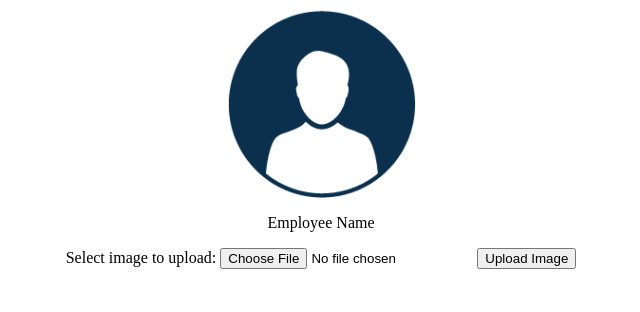
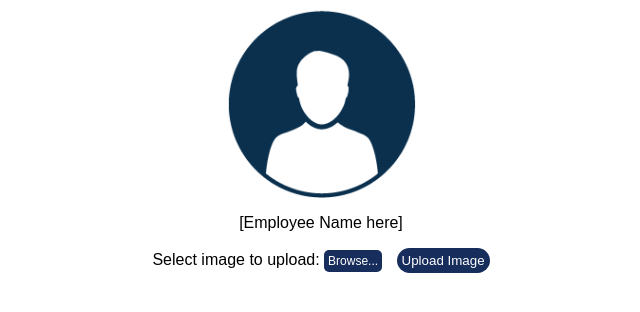
Before and after one commit to KobeNorris/Support-Engineer-Rostering, a PHP site: page /uploadFileTest.php in a window 1280 px wide. Shown: the top 312 px of the page, without its empty margins (319-959 px from the left). Run offline with PHP 8.4, Linux system fonts and the light colour scheme; data that the repository does not hold is empty; some libraries are stand-ins or nearby versions.

Commit message:
added style sheet

```diff
--- /dev/null
+++ b/NicoleMillinship-FileUploadDemo/uploadFileStyles.css
@@ -0,0 +1,44 @@
+body {
+    font-family: 'Muli', sans-serif;
+}
+
+p {
+    text-align: center;
+}
+
+#profilePicture {
+    display: block;
+    margin-left: auto;
+    margin-right: auto;
+    width:15%;
+    height:15%;
+}
+
+input[type=submit]{
+    background-color: #172D5C;
+    padding: 5px;
+    border: none;
+    color: #fff;
+    outline: none;
+    border-radius: 30px;
+    font-family: 'Muli', sans-serif;
+    margin-left: 10px;
+}
+
+
+#browse {
+    display: inline-block;
+    background-color: #172D5C;
+    padding: 4px;
+    border: none;
+    color: #fff;
+    outline: none;
+    border-radius: 5px;
+    font-family: 'Muli', sans-serif;
+    font-size: 12px;
+}
+
+
+#fileToUpload {
+    display: none;
+}
--- a/NicoleMillinship-FileUploadDemo/uploadFileTest.php
+++ b/NicoleMillinship-FileUploadDemo/uploadFileTest.php
@@ -3,16 +3,33 @@
 <html>
     <head>
         <title>Upload File Test</title>
+        <link rel="stylesheet" type="text/css" href="uploadFileStyles.css">
+        <script>
+            function readURL() {
+                var input = document.getElementById("fileToUpload");
+                if (input.files && input.files[0]) {
+                    var reader = new FileReader();
+
+                    reader.onload = function (e) {
+                        $('#profilePicture').attr('src', e.target.result);
+                    }
+                    reader.readAsDataURL(input.files[0]);
+                }
+            }
+        </script>
     </head>
     <body>
         <div>
-            <img id="profilePicture" style="display: block; margin-left: auto; margin-right: auto; width:15%; height:15%" src="uploads/defaultImage.png" />
-            <p style="text-align: center">Employee Name</p>
+            <img id="profilePicture" src="uploads/defaultImage.png" />
+            <p>[Employee Name here]</p>
         </div>
 
-        <form action="upload.php" method="post" style="text-align: center">
+        <form action="uploadFileTest.php" method="post" style="text-align: center" enctype="multipart/form-data">
             Select image to upload:
-            <input id="imageUpload" type="file" name="fileToUpload" placeholder="Photo" required="" capture>
+            <label for="fileToUpload" id="browse">
+                <i id="browseOverlay"></i>Browse...
+            </label>
+            <input id="fileToUpload" type="file" name="fileToUpload" placeholder=z"Profile Picture" onchange="readURL()" required="">
             <input type="submit" value="Upload Image" name="submitImage">
         </form>
     </body>
@@ -21,21 +38,16 @@
 </html>
 
 <?php
+$target_dir = "uploads/"; //the directory where the file will be placed
+$target_file = $target_dir . basename($_FILES["fileToUpload"]["name"]); //the path of the file, including its file name
+$uploadOk = 1;
+$imageFileType = strtolower(pathinfo($target_file,PATHINFO_EXTENSION)); //get the file extension of uploaded image
 
-$target_dir = "uploads/"; //the directory where the file will be placed
-$target_file = $target_dir . basename($_FILES["fileToUpload"]["name"]); //the path of the file
-$uploadOk = 1;
-$imageFileType = strtolower(pathinfo($target_file,PATHINFO_EXTENSION)); //file extension
+if(isset($_POST["submitImage"])) {
+    $check = getimagesize($_FILES["fileToUpload"]["tmp_name"]);
 
-if(isset($_POST["submit"])) {
-    $check = getimagesize($_FILES["fileToUpload"]["tmp_name"]);
     //if file isn't an image
     if($check == false) {
-        $uploadOk = 0;
-    }
-    // Check if file already exists
-    if (file_exists($target_file)) {
-        echo "Sorry, file already exists. <br>";
         $uploadOk = 0;
     }
 
@@ -46,22 +58,18 @@ if(isset($_POST["submit"])) {
     }
 
     // Allow certain file formats
-    if($imageFileType != "jpg" && $imageFileType != "png" && $imageFileType != "jpeg" && $imageFileType != "gif" ) {
-        echo "Sorry, only JPG, JPEG, PNG & GIF files are allowed. <br>";
+    if($imageFileType != "jpg" && $imageFileType != "png" && $imageFileType != "jpeg") {
+        echo "Sorry, only JPG, JPEG, & PNG files are allowed. <br>";
         $uploadOk = 0;
     }
 
     // Error message if the file can't be uploaded
-    if ($uploadOk == 0) {
-        echo "Error - Your file was not uploaded.";
-    // if everything is ok, try to upload file
-    } else {
-        if (move_uploaded_file($_FILES["fileToUpload"]["tmp_name"], $target_file)) {
-            echo "The file ". basename( $_FILES["fileToUpload"]["name"]). " has been uploaded.";
-        } else {
-            echo "Sorry, there was an error uploading your file. Please try again.";
-        }
+    if ($uploadOk == 1 && move_uploaded_file($_FILES["fileToUpload"]["tmp_name"], $target_file)) {
+        echo "The file ". basename( $_FILES["fileToUpload"]["name"]). " has been uploaded.";
     }
+    else
+        echo "Sorry, your file was not uploaded. Please try again.";
+
 }
 
 ?>
```
Also changed, not shown: NicoleMillinship-FileUploadDemo/upload.js (+3 -6 lines).
